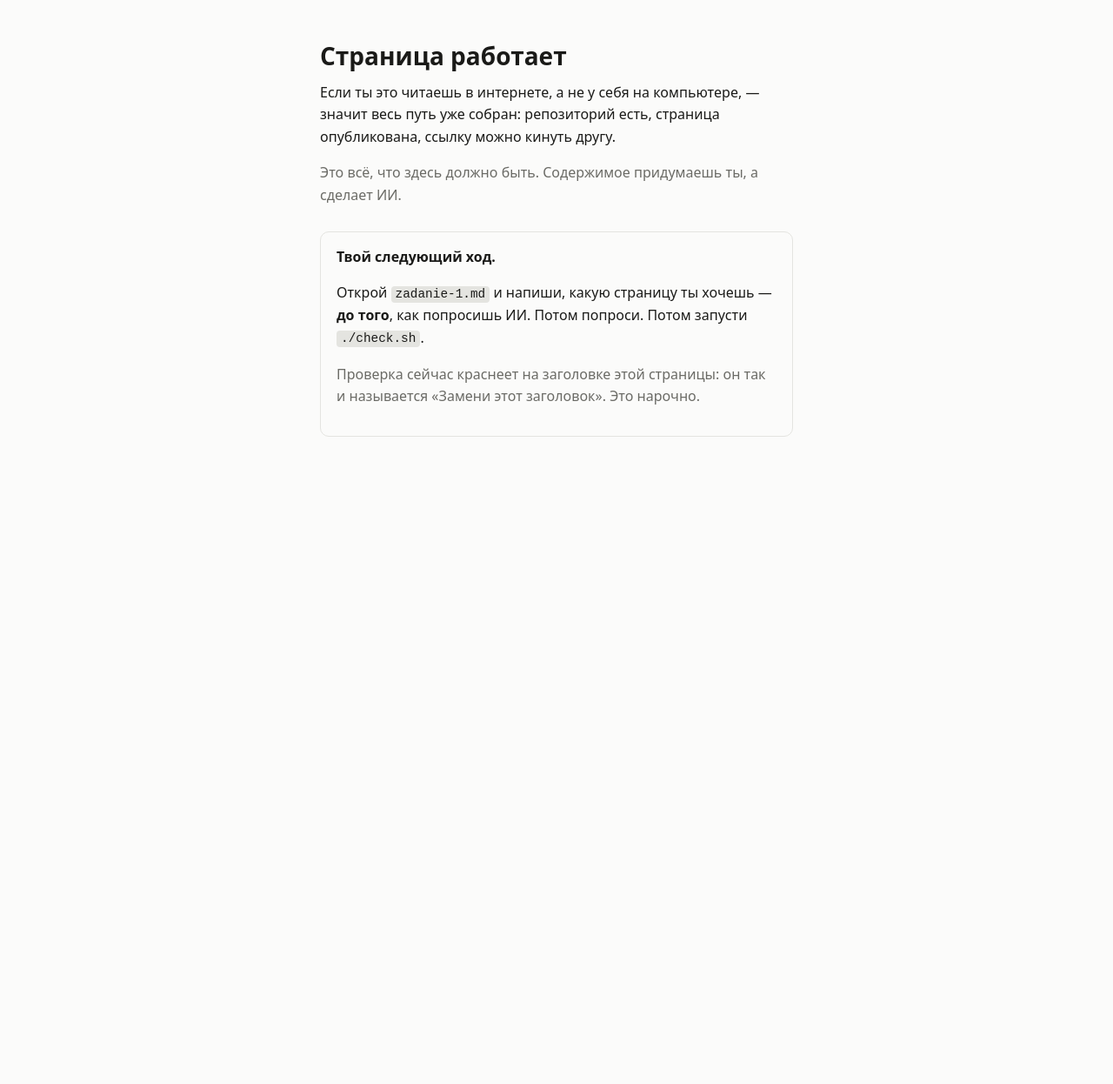
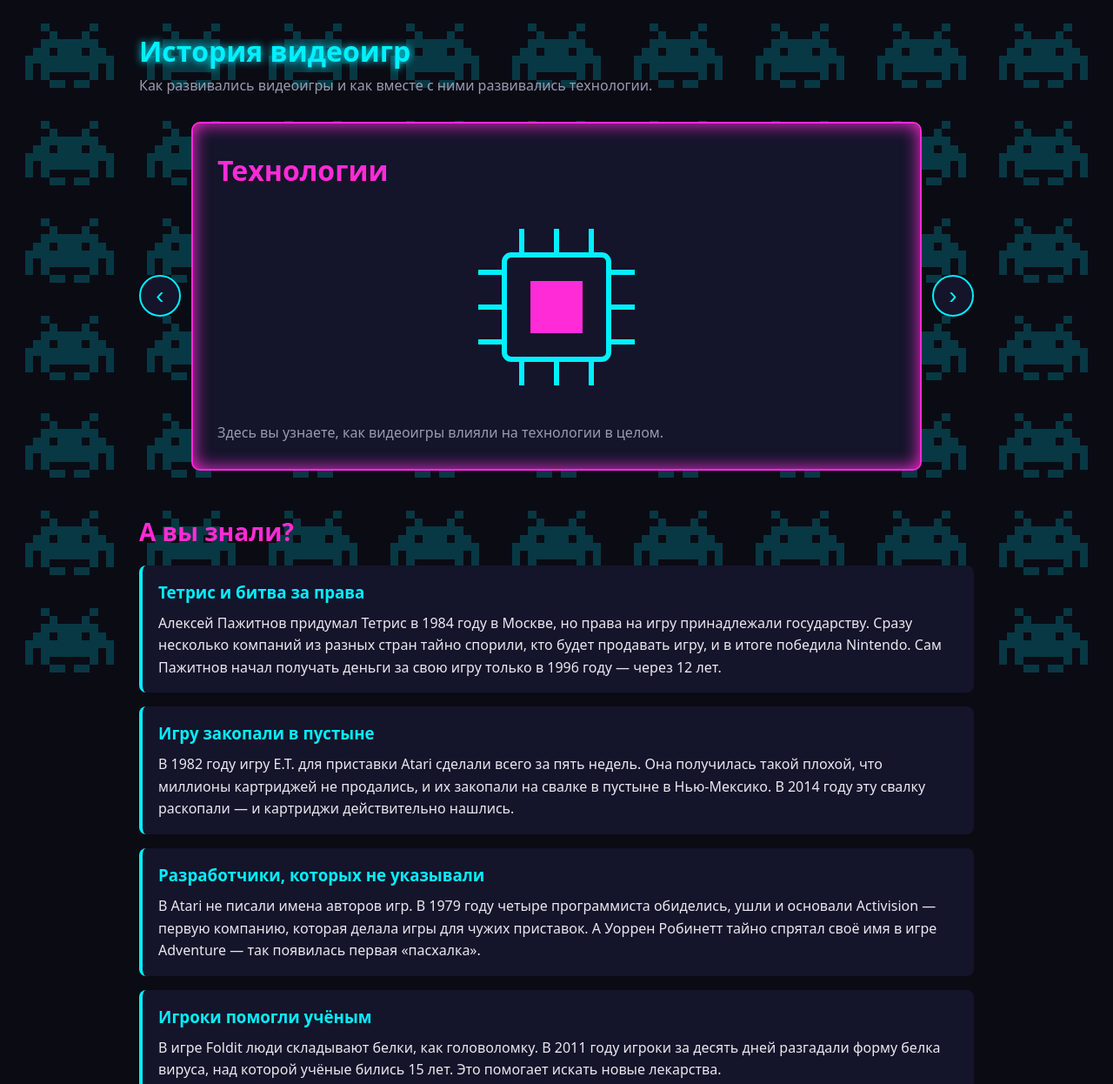
Before and after one commit to paksv84/game_history, a plain HTML site: page index.html in a window 1280 px wide. Shown: the top 1246 px of the page at 87% size. Before the commit the page ends 800 px from the top, so only its background shows below. Drawn offline with Linux system fonts and the light colour scheme.

Commit message:
feat: карусель карточек, пиксельный фон и раздел А вы знали

```diff
--- a/index.html
+++ b/index.html
@@ -3,44 +3,115 @@
 <head>
 <meta charset="utf-8">
 <meta name="viewport" content="width=device-width, initial-scale=1">
-<title>Замени этот заголовок</title>
-<style>
-  :root { --bg: #fbfbfa; --fg: #1a1a18; --dim: #6b6b66; --line: #e4e4e0; }
-  @media (prefers-color-scheme: dark) {
-    :root { --bg: #16161a; --fg: #f0f0ee; --dim: #9a9a95; --line: #2e2e34; }
-  }
-  * { box-sizing: border-box; }
-  body {
-    margin: 0; padding: 48px 16px; background: var(--bg); color: var(--fg);
-    font: 16px/1.6 system-ui, -apple-system, "Segoe UI", Roboto, sans-serif;
-    display: flex; justify-content: center;
-  }
-  main { max-width: 34rem; width: 100%; }
-  h1 { font-size: 1.75rem; line-height: 1.2; margin: 0 0 .75rem; }
-  p { margin: 0 0 1rem; }
-  .dim { color: var(--dim); }
-  .box { border: 1px solid var(--line); border-radius: 10px; padding: 16px 18px; margin-top: 28px; }
-  code { background: var(--line); padding: .1em .35em; border-radius: 4px; font-size: .9em; }
-</style>
+<title>История видеоигр</title>
+<link rel="stylesheet" href="style.css">
 </head>
 <body>
+
+<div class="fon" aria-hidden="true">
+  <div style="background-image: url(img/01-invader.svg); animation-delay: 0s"></div>
+  <div style="background-image: url(img/02-ghost.svg); animation-delay: 5s"></div>
+  <div style="background-image: url(img/03-pacman.svg); animation-delay: 10s"></div>
+  <div style="background-image: url(img/04-heart.svg); animation-delay: 15s"></div>
+  <div style="background-image: url(img/05-mushroom.svg); animation-delay: 20s"></div>
+  <div style="background-image: url(img/06-ship.svg); animation-delay: 25s"></div>
+  <div style="background-image: url(img/07-sword.svg); animation-delay: 30s"></div>
+  <div style="background-image: url(img/08-gamepad.svg); animation-delay: 35s"></div>
+  <div style="background-image: url(img/09-coin.svg); animation-delay: 40s"></div>
+  <div style="background-image: url(img/10-tetris.svg); animation-delay: 45s"></div>
+</div>
+
 <main>
 
-  <h1>Страница работает</h1>
+  <h1>История видеоигр</h1>
+  <p class="dim">Как развивались видеоигры и как вместе с ними развивались технологии.</p>
 
-  <p>Если ты это читаешь в интернете, а не у себя на компьютере, — значит весь путь уже собран:
-  репозиторий есть, страница опубликована, ссылку можно кинуть другу.</p>
+  <div class="karusel">
+    <button class="strelka" id="nazad" aria-label="Предыдущая карточка">‹</button>
+    <div class="okno">
+      <div class="lenta" id="lenta">
 
-  <p class="dim">Это всё, что здесь должно быть. Содержимое придумаешь ты, а сделает ИИ.</p>
+        <a class="card" href="tehnologii.html">
+      <h2>Технологии</h2>
+      <svg viewBox="0 0 120 120" aria-hidden="true">
+        <rect x="30" y="30" width="60" height="60" rx="4" fill="none" stroke="#00f0ff" stroke-width="3"/>
+        <rect x="45" y="45" width="30" height="30" fill="#ff2bd6"/>
+        <path d="M40 30V15M60 30V15M80 30V15M40 90v15M60 90v15M80 90v15M30 40H15M30 60H15M30 80H15M90 40h15M90 60h15M90 80h15" stroke="#00f0ff" stroke-width="3"/>
+      </svg>
+      <p>Здесь вы узнаете, как видеоигры влияли на технологии в целом.</p>
+    </a>
 
-  <div class="box">
-    <p><strong>Твой следующий ход.</strong></p>
-    <p>Открой <code>zadanie-1.md</code> и напиши, какую страницу ты хочешь — <strong>до того</strong>, как попросишь ИИ.
-    Потом попроси. Потом запусти <code>./check.sh</code>.</p>
-    <p class="dim">Проверка сейчас краснеет на заголовке этой страницы: он так и называется
-    «Замени этот заголовок». Это нарочно.</p>
+        <a class="card" href="istoriya.html">
+      <h2>История</h2>
+      <svg viewBox="0 0 120 120" aria-hidden="true">
+        <rect x="15" y="40" width="90" height="45" rx="20" fill="none" stroke="#00f0ff" stroke-width="3"/>
+        <path d="M35 55v15M27 62h16" stroke="#ff2bd6" stroke-width="4"/>
+        <circle cx="80" cy="57" r="5" fill="#ff2bd6"/>
+        <circle cx="90" cy="67" r="5" fill="#ff2bd6"/>
+      </svg>
+      <p>Здесь вы узнаете, как видеоигры появились и менялись по годам.</p>
+    </a>
+
+        <a class="card" href="lyudi.html">
+      <h2>Важные люди</h2>
+      <svg viewBox="0 0 120 120" aria-hidden="true">
+        <circle cx="60" cy="42" r="18" fill="none" stroke="#00f0ff" stroke-width="3"/>
+        <path d="M25 105c0-20 15-35 35-35s35 15 35 35" fill="none" stroke="#ff2bd6" stroke-width="3"/>
+      </svg>
+      <p>Здесь вы узнаете о людях, которые создали самые известные игры.</p>
+    </a>
+
+      </div>
+    </div>
+    <button class="strelka" id="vpered" aria-label="Следующая карточка">›</button>
   </div>
 
+  <section class="znali">
+    <h2>А вы знали?</h2>
+
+    <div class="fakt">
+      <h3>Тетрис и битва за права</h3>
+      <p>Алексей Пажитнов придумал Тетрис в 1984 году в Москве, но права на игру принадлежали государству.
+      Сразу несколько компаний из разных стран тайно спорили, кто будет продавать игру, и в итоге победила Nintendo.
+      Сам Пажитнов начал получать деньги за свою игру только в 1996 году — через 12 лет.</p>
+    </div>
+
+    <div class="fakt">
+      <h3>Игру закопали в пустыне</h3>
+      <p>В 1982 году игру E.T. для приставки Atari сделали всего за пять недель. Она получилась такой плохой,
+      что миллионы картриджей не продались, и их закопали на свалке в пустыне в Нью-Мексико.
+      В 2014 году эту свалку раскопали — и картриджи действительно нашлись.</p>
+    </div>
+
+    <div class="fakt">
+      <h3>Разработчики, которых не указывали</h3>
+      <p>В Atari не писали имена авторов игр. В 1979 году четыре программиста обиделись, ушли и основали Activision —
+      первую компанию, которая делала игры для чужих приставок. А Уоррен Робинетт тайно спрятал своё имя
+      в игре Adventure — так появилась первая «пасхалка».</p>
+    </div>
+
+    <div class="fakt">
+      <h3>Игроки помогли учёным</h3>
+      <p>В игре Foldit люди складывают белки, как головоломку. В 2011 году игроки за десять дней разгадали
+      форму белка вируса, над которой учёные бились 15 лет. Это помогает искать новые лекарства.</p>
+    </div>
+  </section>
+
 </main>
+
+<script>
+  // Карусель: стрелки сдвигают ленту карточек на одну, по кругу
+  const lenta = document.getElementById('lenta');
+  const vsego = lenta.children.length;
+  let nomer = 0;
+
+  function pokazat(n) {
+    nomer = (n + vsego) % vsego;
+    lenta.style.transform = 'translateX(' + (-nomer * 100) + '%)';
+  }
+
+  document.getElementById('nazad').onclick = () => pokazat(nomer - 1);
+  document.getElementById('vpered').onclick = () => pokazat(nomer + 1);
+</script>
 </body>
 </html>
--- /dev/null
+++ b/style.css
@@ -0,0 +1,54 @@
+:root { --bg: #0b0b14; --fg: #e8e8f0; --dim: #9a9ab0; --pink: #ff2bd6; --cyan: #00f0ff; --card: #14142a; }
+* { box-sizing: border-box; }
+body {
+  margin: 0; padding: 40px 16px; background: var(--bg); color: var(--fg);
+  font: 16px/1.6 system-ui, -apple-system, "Segoe UI", Roboto, sans-serif;
+}
+main { max-width: 60rem; margin: 0 auto; }
+h1 { font-size: 2rem; line-height: 1.2; margin: 0 0 .5rem; color: var(--cyan); text-shadow: 0 0 10px var(--cyan); }
+h2 { color: var(--pink); margin: 1.5rem 0 .5rem; }
+p { margin: 0 0 1rem; }
+.dim { color: var(--dim); }
+a { color: var(--cyan); }
+.card {
+  display: block; text-decoration: none; color: var(--fg); background: var(--card);
+  border: 2px solid var(--pink); border-radius: 10px; padding: 18px;
+  box-shadow: inset 0 0 20px var(--pink);
+}
+.card:hover { border-color: var(--cyan); box-shadow: inset 0 0 24px var(--cyan); }
+.card h2 { margin: 0 0 12px; font-size: 2rem; }
+.card svg { display: block; width: 100%; height: 240px; margin-bottom: 12px; }
+.card p { font-size: 1rem; color: var(--dim); margin: 0; }
+
+/* Карусель карточек */
+.karusel { display: flex; align-items: center; gap: 12px; margin-top: 28px; }
+.okno { overflow: hidden; flex: 1; }
+.lenta { display: flex; transition: transform .6s ease; }
+.lenta .card { flex: 0 0 100%; padding: 28px; }
+.strelka {
+  flex: none; width: 48px; height: 48px; font-size: 1.75rem; cursor: pointer;
+  background: var(--card); color: var(--cyan); border: 2px solid var(--cyan); border-radius: 50%;
+}
+.strelka:hover { color: var(--pink); border-color: var(--pink); }
+
+/* Сменяющийся фон: 10 картинок по 5 секунд, цикл 50 секунд */
+.fon { position: fixed; inset: 0; z-index: -1; }
+.fon div {
+  position: absolute; inset: 0; opacity: 0;
+  background-position: center; background-size: 140px; background-repeat: repeat;
+  animation: smena 50s infinite;
+}
+@keyframes smena {
+  0%   { opacity: 0; }
+  2%   { opacity: .2; }
+  10%  { opacity: .2; }
+  12%  { opacity: 0; }
+  100% { opacity: 0; }
+}
+
+/* Раздел «А вы знали?» */
+.znali { margin-top: 48px; }
+.znali h2 { font-size: 1.75rem; }
+.fakt { background: var(--card); border-left: 4px solid var(--cyan); border-radius: 8px; padding: 16px 18px; margin-top: 16px; }
+.fakt h3 { margin: 0 0 8px; color: var(--cyan); }
+.fakt p { margin: 0; }
```
Also changed, not shown: istoriya.html (added, +31 -0 lines), lyudi.html (added, +31 -0 lines), tehnologii.html (added, +28 -0 lines), img/01-invader.svg (added), img/02-ghost.svg (added), img/03-pacman.svg (added), img/04-heart.svg (added), img/05-mushroom.svg (added), img/06-ship.svg (added), img/07-sword.svg (added), img/08-gamepad.svg (added), img/09-coin.svg (added), img/10-tetris.svg (added), 1 other file.
